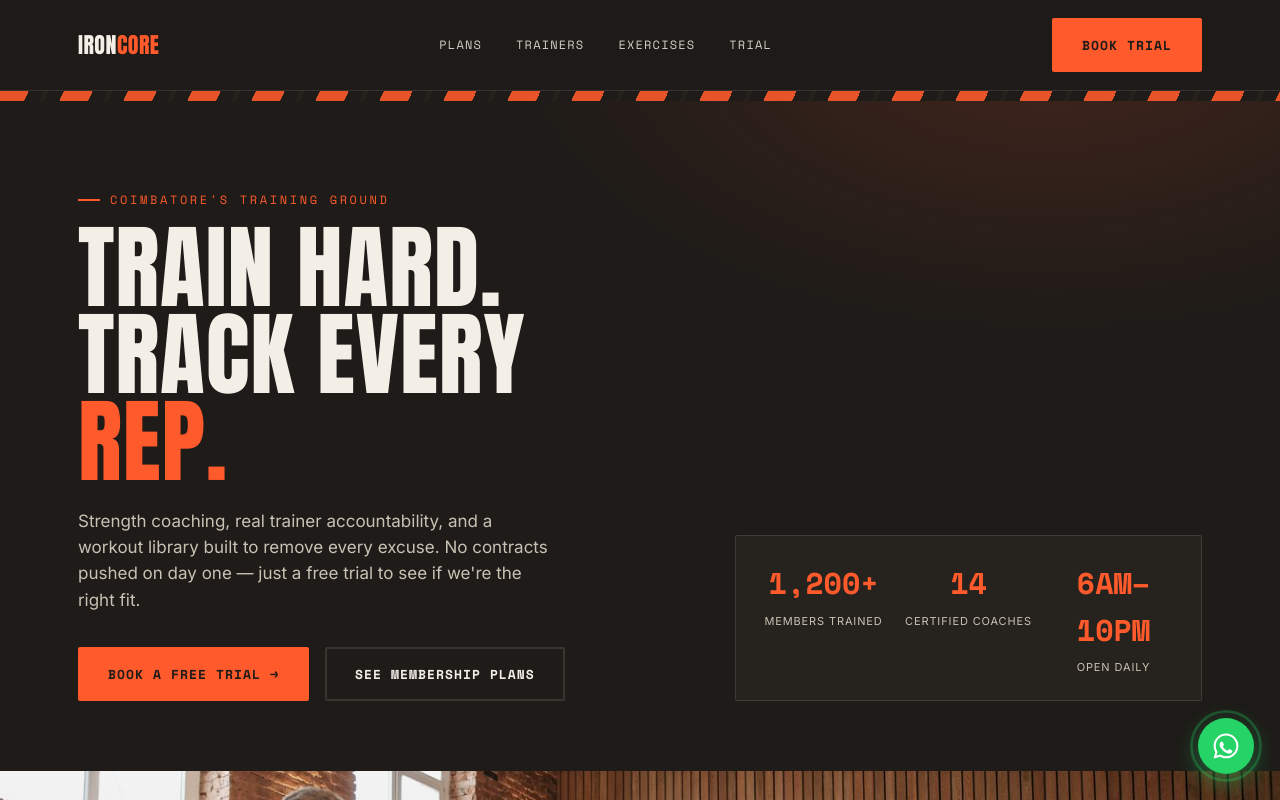
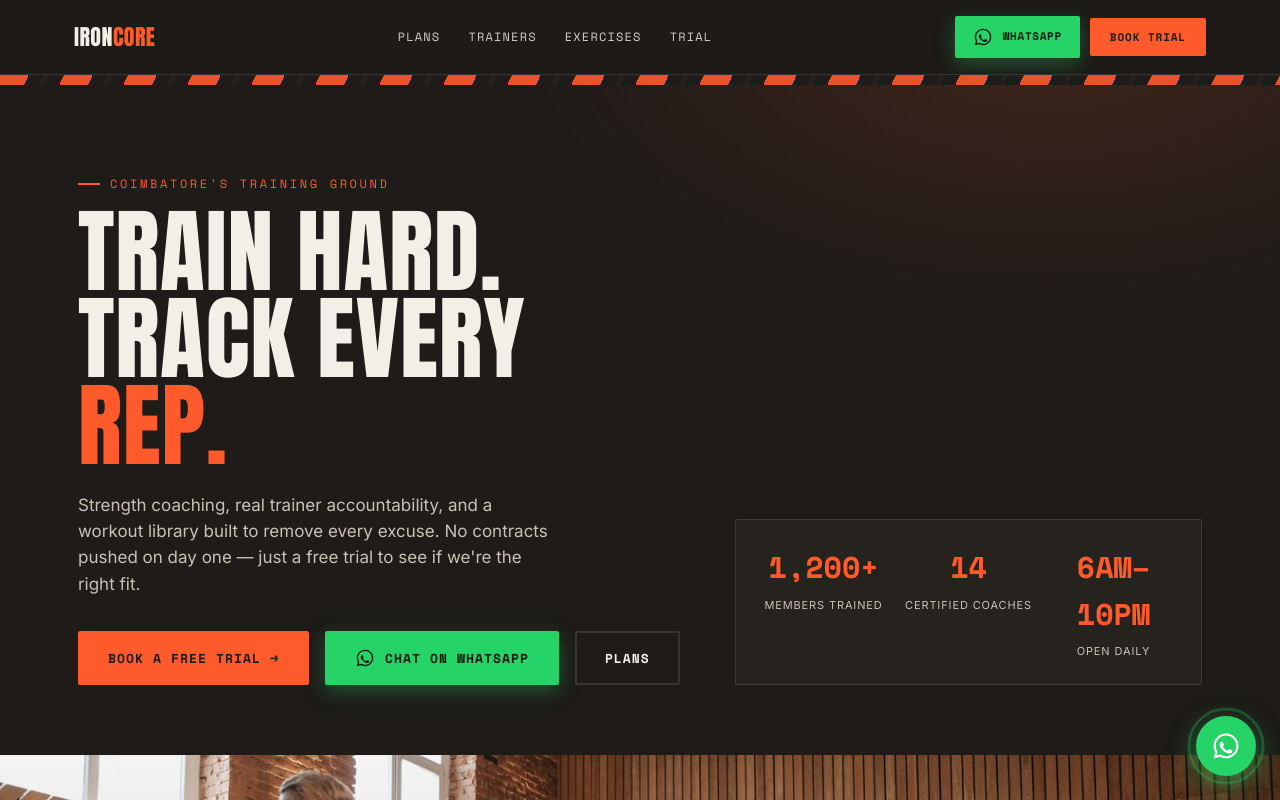
Before and after one commit to rbscbe369/iron-core-gym-demo, a plain HTML site: page index.html in a window 1280 px wide. Shown: the top 800 px of the page. Drawn offline with nearby package versions, Linux system fonts and the light colour scheme; no server answers.

Commit message:
Add prominent WhatsApp buttons to navigation bar and hero section; boost floating button z-index and add cache busting

```diff
--- a/index.html
+++ b/index.html
@@ -3,6 +3,9 @@
 <head>
 <meta charset="UTF-8">
 <meta name="viewport" content="width=device-width, initial-scale=1.0">
+<meta http-equiv="Cache-Control" content="no-cache, no-store, must-revalidate">
+<meta http-equiv="Pragma" content="no-cache">
+<meta http-equiv="Expires" content="0">
 <title>IronCore Fitness — Train With Purpose</title>
 <link rel="preconnect" href="https://fonts.googleapis.com">
 <link rel="preconnect" href="https://fonts.gstatic.com" crossorigin>
@@ -79,15 +82,25 @@
     backdrop-filter:blur(8px);
     border-bottom:1px solid var(--line);
   }
-  nav{display:flex;align-items:center;justify-content:space-between;padding:18px 28px;max-width:1180px;margin:0 auto;}
+  nav{display:flex;align-items:center;justify-content:space-between;padding:16px 24px;max-width:1180px;margin:0 auto;}
   .logo{font-family:'Anton',sans-serif;font-size:22px;letter-spacing:0.02em;}
   .logo span{color:var(--flame);}
-  .nav-links{display:flex;gap:34px;font-family:'Space Mono',monospace;font-size:12px;letter-spacing:0.1em;text-transform:uppercase;}
+  .nav-links{display:flex;gap:28px;font-family:'Space Mono',monospace;font-size:12px;letter-spacing:0.1em;text-transform:uppercase;}
   .nav-links a{opacity:0.85;transition:opacity .15s;}
   .nav-links a:hover{opacity:1;color:var(--flame);}
-  .nav-cta{display:none;}
+  .nav-actions{display:flex;align-items:center;gap:10px;}
+  .nav-wa-btn{
+    padding:9px 16px;
+    font-size:11px;
+    letter-spacing:0.06em;
+  }
+  .nav-wa-btn svg{width:16px;height:16px;}
+  .nav-cta{display:none;padding:9px 18px;font-size:11px;}
   @media(min-width:760px){.nav-cta{display:inline-flex;}}
-  @media(max-width:760px){.nav-links{display:none;}}
+  @media(max-width:760px){
+    .nav-links{display:none;}
+    .nav-wa-btn{padding:8px 12px;font-size:11px;}
+  }
 
   /* ===== HERO ===== */
   .hero{
@@ -412,21 +425,22 @@
 
   /* Floating WhatsApp Quick-Chat Widget */
   .floating-wa-btn{
-    position:fixed;
-    bottom:26px;
-    right:26px;
-    z-index:99;
-    display:flex;
-    align-items:center;
-    justify-content:center;
-    width:56px;
-    height:56px;
-    border-radius:50%;
-    background:#25D366;
-    color:#fff;
-    box-shadow:0 8px 24px rgba(37,211,102,0.45);
-    text-decoration:none;
-    transition:transform .2s ease, box-shadow .2s ease;
+    position:fixed !important;
+    bottom:24px !important;
+    right:24px !important;
+    z-index:999999 !important;
+    display:flex !important;
+    align-items:center !important;
+    justify-content:center !important;
+    width:60px !important;
+    height:60px !important;
+    border-radius:50% !important;
+    background:#25D366 !important;
+    color:#fff !important;
+    box-shadow:0 8px 26px rgba(37,211,102,0.55) !important;
+    text-decoration:none !important;
+    cursor:pointer !important;
+    transition:transform .2s ease, box-shadow .2s ease !important;
   }
   .floating-wa-btn:hover{
     transform:scale(1.08) translateY(-2px);
@@ -489,7 +503,13 @@
       <a href="#exercises">Exercises</a>
       <a href="#trial">Trial</a>
     </div>
-    <button class="btn btn-flame nav-cta js-open-trial">Book Trial</button>
+    <div class="nav-actions">
+      <a class="btn btn-whatsapp nav-wa-btn" href="https://wa.me/917810067898?text=Hi!%20I%27d%20like%20to%20know%20more%20about%20IronCore%20Gym." target="_blank">
+        <svg viewBox="0 0 24 24"><path d="M12.04 2c-5.46 0-9.91 4.45-9.91 9.91 0 1.75.46 3.45 1.32 4.95L2.05 22l5.25-1.38c1.45.79 3.08 1.21 4.74 1.21 5.46 0 9.91-4.45 9.91-9.91 0-2.65-1.03-5.14-2.9-7.01A9.816 9.816 0 0 0 12.04 2zm.01 1.67c2.2 0 4.26.86 5.82 2.42a8.225 8.225 0 0 1 2.41 5.83c0 4.54-3.7 8.24-8.24 8.24-1.48 0-2.93-.4-4.2-1.15l-.3-.18-3.12.82.83-3.04-.2-.31a8.19 8.19 0 0 1-1.26-4.38c0-4.54 3.7-8.24 8.24-8.24zm4.52 11.66c-.25-.13-1.47-.72-1.7-.81-.23-.08-.39-.13-.56.13-.17.25-.64.81-.79.97-.14.17-.29.19-.54.06-.25-.13-1.06-.39-2.03-1.25-.75-.67-1.26-1.5-1.41-1.75-.15-.25-.02-.39.11-.51.11-.11.25-.29.37-.44.12-.15.17-.25.25-.42.08-.17.04-.31-.02-.44-.06-.13-.56-1.35-.77-1.85-.2-.49-.41-.42-.56-.43l-.48-.01c-.17 0-.44.06-.67.31-.23.25-.88.86-.88 2.1 0 1.24.9 2.44 1.03 2.61.13.17 1.77 2.7 4.29 3.79.6.26 1.07.41 1.43.53.6.19 1.15.16 1.58.1.48-.07 1.47-.6 1.68-1.18.21-.58.21-1.07.15-1.18-.06-.11-.23-.17-.48-.3z"/></svg>
+        <span>WhatsApp</span>
+      </a>
+      <button class="btn btn-flame nav-cta js-open-trial">Book Trial</button>
+    </div>
   </nav>
 </header>
 
@@ -503,7 +523,11 @@
       <p class="lead">Strength coaching, real trainer accountability, and a workout library built to remove every excuse. No contracts pushed on day one — just a free trial to see if we're the right fit.</p>
       <div class="hero-actions">
         <button class="btn btn-flame js-open-trial">Book a Free Trial →</button>
-        <a class="btn btn-ghost" href="#plans">See Membership Plans</a>
+        <a class="btn btn-whatsapp" href="https://wa.me/917810067898?text=Hi!%20I%27d%20like%20to%20book%20a%20free%20trial%20at%20IronCore." target="_blank">
+          <svg viewBox="0 0 24 24"><path d="M12.04 2c-5.46 0-9.91 4.45-9.91 9.91 0 1.75.46 3.45 1.32 4.95L2.05 22l5.25-1.38c1.45.79 3.08 1.21 4.74 1.21 5.46 0 9.91-4.45 9.91-9.91 0-2.65-1.03-5.14-2.9-7.01A9.816 9.816 0 0 0 12.04 2zm.01 1.67c2.2 0 4.26.86 5.82 2.42a8.225 8.225 0 0 1 2.41 5.83c0 4.54-3.7 8.24-8.24 8.24-1.48 0-2.93-.4-4.2-1.15l-.3-.18-3.12.82.83-3.04-.2-.31a8.19 8.19 0 0 1-1.26-4.38c0-4.54 3.7-8.24 8.24-8.24zm4.52 11.66c-.25-.13-1.47-.72-1.7-.81-.23-.08-.39-.13-.56.13-.17.25-.64.81-.79.97-.14.17-.29.19-.54.06-.25-.13-1.06-.39-2.03-1.25-.75-.67-1.26-1.5-1.41-1.75-.15-.25-.02-.39.11-.51.11-.11.25-.29.37-.44.12-.15.17-.25.25-.42.08-.17.04-.31-.02-.44-.06-.13-.56-1.35-.77-1.85-.2-.49-.41-.42-.56-.43l-.48-.01c-.17 0-.44.06-.67.31-.23.25-.88.86-.88 2.1 0 1.24.9 2.44 1.03 2.61.13.17 1.77 2.7 4.29 3.79.6.26 1.07.41 1.43.53.6.19 1.15.16 1.58.1.48-.07 1.47-.6 1.68-1.18.21-.58.21-1.07.15-1.18-.06-.11-.23-.17-.48-.3z"/></svg>
+          <span>Chat on WhatsApp</span>
+        </a>
+        <a class="btn btn-ghost" href="#plans">Plans</a>
       </div>
     </div>
     <div class="scoreboard">
```
Also changed, not shown: ironcore-vercel-deploy/index.html (+45 -21 lines).
